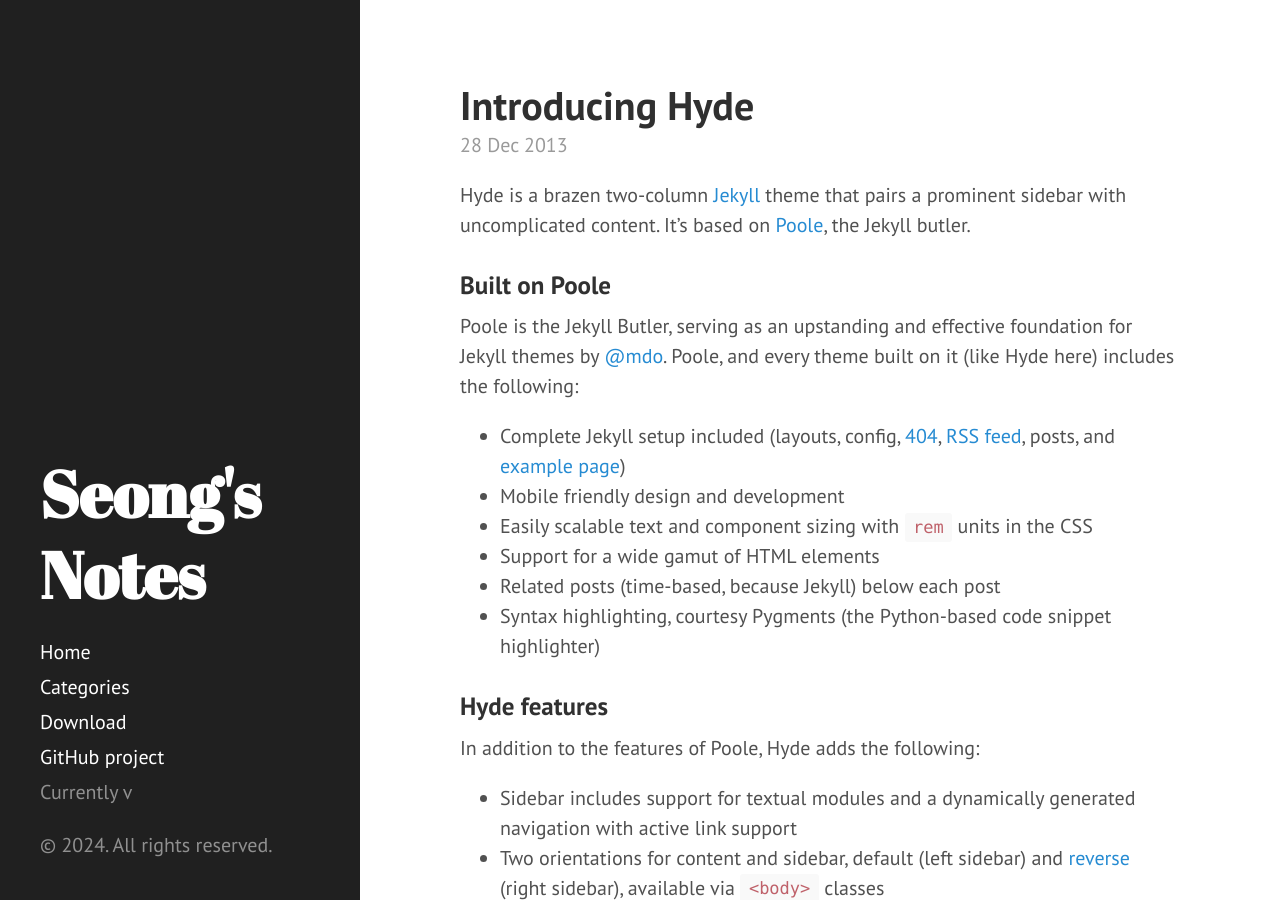
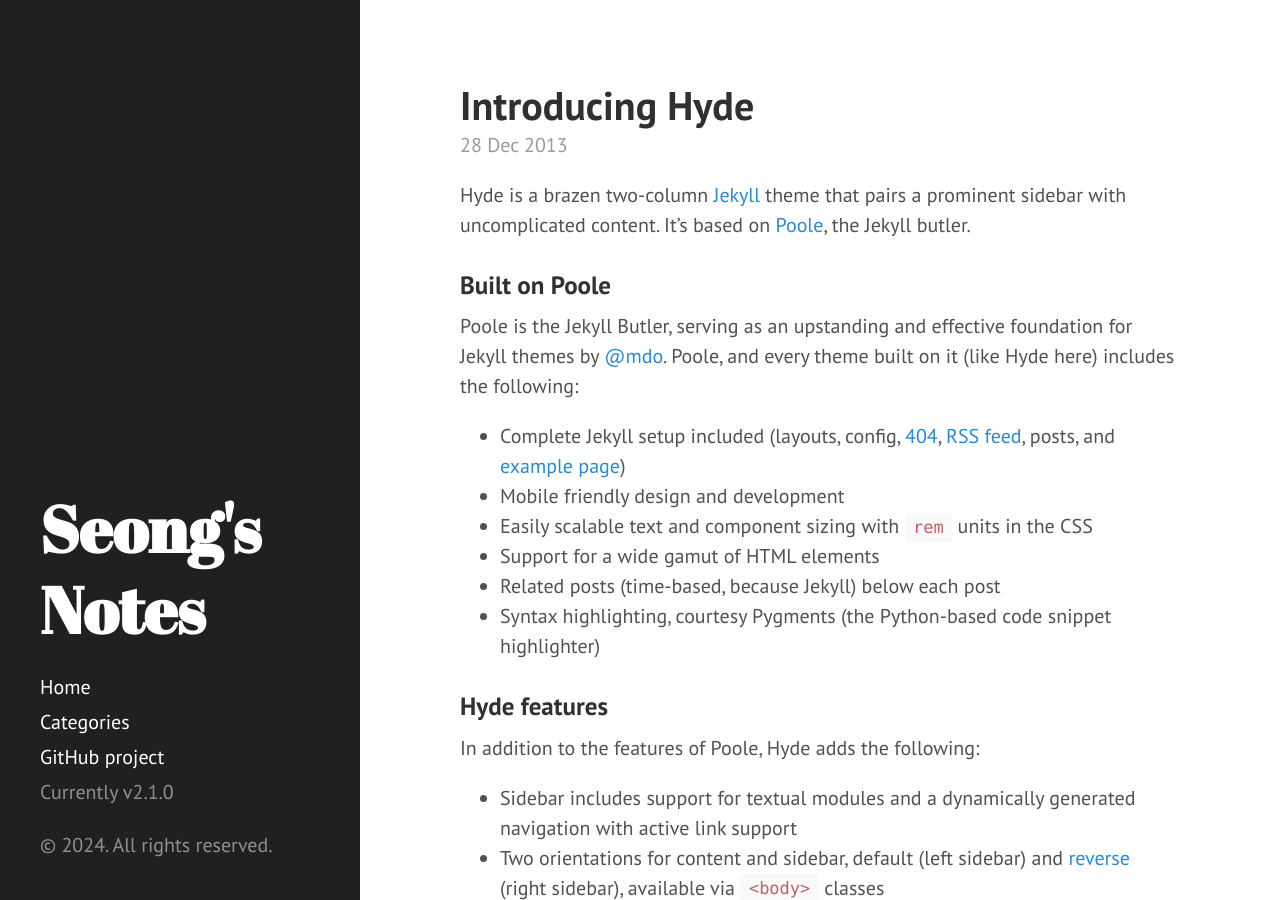
Before and after one commit to GwangseongCho/GwangseongCho.github.io, a Jekyll site: the page built from index.html, in a window 1280 px wide and 900 px high. Built offline with Jekyll 4.4.1, drawn with Linux system fonts in a browser that asks for light colours; the list of posts is cut into pages by our own code.

Commit message:
Delete the download link

```diff
--- a/_config.yml
+++ b/_config.yml
@@ -26,7 +26,7 @@
 paginate: 10
 
 # Custom vars
-# version:          2.1.0
+version: 2.1.0
 
 github:
   repo: https://github.com/gwangseongcho/gwangseongcho.github.io
--- a/_includes/sidebar.html
+++ b/_includes/sidebar.html
@@ -25,8 +25,6 @@
           {% endif %}
         {% endif %}
       {% endfor %}
-
-      <a class="sidebar-nav-item" href="{{ site.github.repo }}/archive/v{{ site.version }}.zip">Download</a>
       <a class="sidebar-nav-item" href="{{ site.github.repo }}">GitHub project</a>
       <span class="sidebar-nav-item">Currently v{{ site.version }}</span>
     </nav>
```
